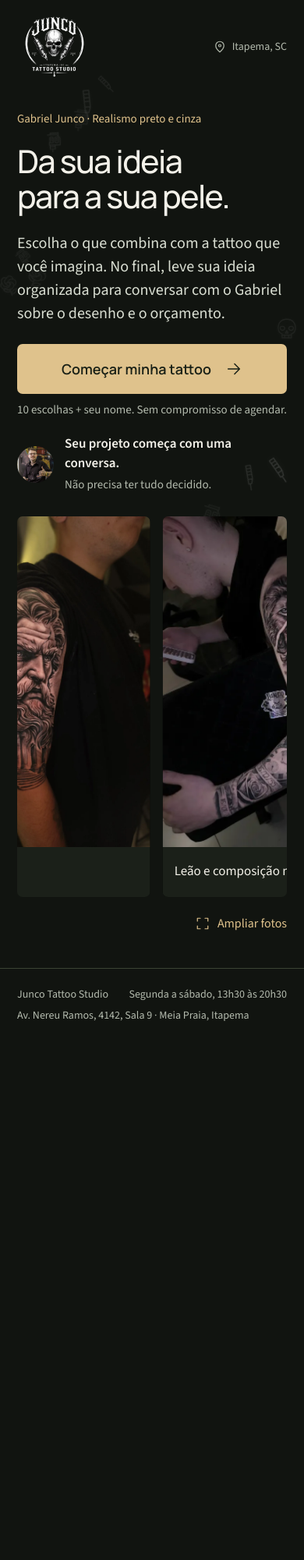
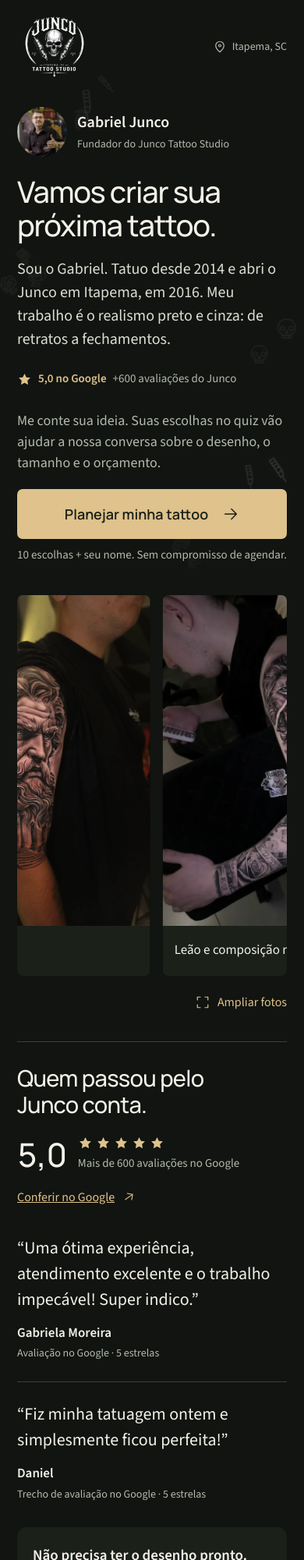
Before and after one commit to marinho-dev-spec/quizjuncotattoo, a website: page public/quiz/index.html in a window 390 px wide. Shown: the top 2000 px of the page at 78% size. Before the commit the page ends 1336 px from the top, so only its background shows below. Drawn offline with Linux system fonts and the light colour scheme.

Commit message:
Apresenta Gabriel e inclui avaliações reais do Google na abertura

```diff
--- a/docs/validacao-quiz-local.json
+++ b/docs/validacao-quiz-local.json
@@ -1,5 +1,5 @@
 {
-  "date": "2026-09-08T03:32:07.547Z",
+  "date": "2026-09-08T13:16:43.228Z",
   "viewports": [
     {
       "width": 320,
--- a/docs/validacao-quiz-motion.json
+++ b/docs/validacao-quiz-motion.json
@@ -1,5 +1,5 @@
 {
-  "date": "2026-09-08T03:32:29.614Z",
+  "date": "2026-09-08T13:17:05.097Z",
   "checks": [
     {
       "width": 390,
--- a/public/quiz/index.html
+++ b/public/quiz/index.html
@@ -5,7 +5,7 @@
   <meta name="viewport" content="width=device-width, initial-scale=1, viewport-fit=cover">
   <meta name="theme-color" content="#101311">
   <meta name="robots" content="noindex, nofollow">
-  <meta name="description" content="Conte sua ideia de tatuagem e prepare uma mensagem para conversar com Gabriel Junco, em Itapema.">
+  <meta name="description" content="Conheça Gabriel Junco, tatuador de realismo preto e cinza em Itapema. Conte sua ideia no quiz e prepare sua conversa sobre a próxima tatuagem.">
   <title>Sua próxima tatuagem começa aqui | Gabriel Junco</title>
   <link rel="icon" href="/junco-mark-192.png" type="image/png">
   <link rel="preload" href="/quiz/fonts/manrope-latin.woff2" as="font" type="font/woff2" crossorigin>
@@ -23,6 +23,7 @@
     <symbol id="rain-needle" viewBox="0 0 40 40"><path d="m12 7 6-3 9 18-6 3-9-18ZM14 11l6-3m-4 7 6-3m-4 7 6-3m-3 9 3 6 4-2-1-7m-1 8 4 8"/></symbol>
     <symbol id="arrow" viewBox="0 0 24 24"><path d="M4 12h15M13 5l7 7-7 7"/></symbol>
     <symbol id="check" viewBox="0 0 24 24"><path d="m5 12 4 4L19 6"/></symbol>
+    <symbol id="review-star" viewBox="0 0 24 24"><path d="m12 2.5 2.9 5.9 6.5.9-4.7 4.6 1.1 6.5-5.8-3.1-5.8 3.1 1.1-6.5L2.6 9.3l6.5-.9L12 2.5Z"/></symbol>
     <symbol id="pin" viewBox="0 0 24 24"><path d="M19 10c0 5-7 11-7 11S5 15 5 10a7 7 0 1 1 14 0Z"/><circle cx="12" cy="10" r="2"/></symbol>
     <symbol id="whatsapp" viewBox="0 0 24 24"><path d="m3 21 1.4-5A9 9 0 1 1 8 20l-5 1Z"/><path d="M8 7c-1 4 2 7 6 9l2-2-3-2-1 1c-1.5-.8-2.2-1.6-2.7-3L11 9 9 6 8 7Z"/></symbol>
     <symbol id="spark" viewBox="0 0 24 24"><path d="m12 3 2.5 6.5L21 12l-6.5 2.5L12 21l-2.5-6.5L3 12l6.5-2.5L12 3Z"/></symbol>
@@ -47,9 +48,10 @@
   <main id="conteudo">
     <section class="intro" id="intro" aria-labelledby="intro-title">
       <div class="intro-copy">
-        <p class="intro-context">Gabriel Junco · Realismo preto e cinza</p>
-        <h1 id="intro-title">Da sua ideia<br>para a sua pele.</h1>
-        <p class="intro-lead">Escolha o que combina com a tattoo que você imagina. No final, leve sua ideia organizada para conversar com o Gabriel sobre o desenho e o orçamento.</p>
+        <div class="artist-signature"><img src="/imagens-junco/gabriel-junco.jpg" width="76" height="76" alt="Gabriel Junco"><div><strong>Gabriel Junco</strong><span>Fundador do Junco Tattoo Studio</span></div></div>
+        <h1 id="intro-title">Vamos criar sua<br>próxima tattoo.</h1>
+        <p class="intro-lead">Sou o Gabriel. Tatuo desde 2014 e abri o Junco em Itapema, em 2016. Meu trabalho é o realismo preto e cinza: de retratos a fechamentos.</p>
+        <a class="intro-rating" href="#google-reviews" aria-label="Junco Tattoo Studio: nota 5,0 no Google, com mais de 600 avaliações. Ler depoimentos."><svg class="review-star" aria-hidden="true"><use href="#review-star"/></svg><strong>5,0 no Google</strong><span>+600 avaliações do Junco</span></a>
       </div>
       <div class="project-gallery" role="region" aria-roledescription="carrossel" aria-label="Projetos de Gabriel Junco">
         <div id="project-viewport" class="project-viewport" tabindex="0" role="group" aria-label="Fotos dos trabalhos de Gabriel Junco">
@@ -65,10 +67,22 @@
         <button id="gallery-open" class="text-button gallery-open" type="button"><svg class="icon" aria-hidden="true"><use href="#expand"/></svg>Ampliar fotos</button>
       </div>
       <div class="intro-actions">
-        <button class="button button-primary start-button" type="button" data-start>Começar minha tattoo<svg class="icon" aria-hidden="true"><use href="#arrow"/></svg></button>
+        <p class="intro-invitation">Me conte sua ideia. Suas escolhas no quiz vão ajudar a nossa conversa sobre o desenho, o tamanho e o orçamento.</p>
+        <button class="button button-primary start-button" type="button" data-start>Planejar minha tattoo<svg class="icon" aria-hidden="true"><use href="#arrow"/></svg></button>
         <p class="cta-note">10 escolhas + seu nome. Sem compromisso de agendar.</p>
-        <div class="artist-signature"><img src="/imagens-junco/gabriel-junco.jpg" width="56" height="56" alt="Gabriel Junco"><div><strong>Seu projeto começa com uma conversa.</strong><span>Não precisa ter tudo decidido.</span></div></div>
       </div>
+      <section class="intro-reviews" id="google-reviews" aria-labelledby="reviews-title">
+        <div class="reviews-introduction">
+          <h2 id="reviews-title">Quem passou pelo Junco conta.</h2>
+          <div class="review-rating"><strong>5,0</strong><div><span class="review-stars" role="img" aria-label="5 de 5 estrelas"><svg class="review-star" aria-hidden="true"><use href="#review-star"/></svg><svg class="review-star" aria-hidden="true"><use href="#review-star"/></svg><svg class="review-star" aria-hidden="true"><use href="#review-star"/></svg><svg class="review-star" aria-hidden="true"><use href="#review-star"/></svg><svg class="review-star" aria-hidden="true"><use href="#review-star"/></svg></span><span>Mais de 600 avaliações no Google</span></div></div>
+          <a class="text-button google-reviews-link" href="https://www.google.com/maps/search/Junco+Tattoo+Itapema" target="_blank" rel="noopener noreferrer">Conferir no Google<svg class="icon" aria-hidden="true"><use href="#arrow"/></svg></a>
+        </div>
+        <div class="reviews-quotes">
+          <figure class="review-quote"><blockquote><p>“Uma ótima experiência, atendimento excelente e o trabalho impecável! Super indico.”</p></blockquote><figcaption><strong>Gabriela Moreira</strong><span>Avaliação no Google · 5 estrelas</span></figcaption></figure>
+          <figure class="review-quote"><blockquote><p>“Fiz minha tatuagem ontem e simplesmente ficou perfeita!”</p></blockquote><figcaption><strong>Daniel</strong><span>Trecho de avaliação no Google · 5 estrelas</span></figcaption></figure>
+        </div>
+        <div class="reviews-next"><p><strong>Não precisa ter o desenho pronto.</strong><span>Escolha o que já sabe. O resto a gente conversa.</span></p><button class="button button-primary" type="button" data-start>Planejar minha tattoo<svg class="icon" aria-hidden="true"><use href="#arrow"/></svg></button></div>
+      </section>
     </section>
 
     <section class="quiz" id="quiz" aria-labelledby="question-title" hidden>
--- a/public/quiz/quiz.css
+++ b/public/quiz/quiz.css
@@ -52,19 +52,42 @@ main{max-width:1340px;margin:auto;padding:0 48px}
 .text-button:hover{text-decoration:underline;text-underline-offset:5px}
 
 /* Photography leads the introduction; controls never cover the tattoo itself. */
-.intro{display:grid;grid-template-columns:1.05fr 1fr;grid-template-areas:'copy gallery' 'actions gallery';gap:0 68px;padding:24px 0 55px}
-.intro-copy{grid-area:copy;align-self:end;padding:20px 0 30px}
-.intro-context{color:var(--gold);font-size:17px;margin-bottom:24px}
-.intro h1{font-size:clamp(46px,5.3vw,76px);line-height:1.09;letter-spacing:-2.3px}
-.intro-lead{font-size:23px;line-height:1.5;max-width:490px;margin-top:28px;color:#dadfd3}
+.intro{display:grid;grid-template-columns:1.05fr 1fr;grid-template-areas:'copy gallery' 'actions gallery' 'reviews reviews';gap:0 68px;padding:24px 0 55px}
+.intro-copy{grid-area:copy;align-self:end;padding:12px 0 20px}
+.intro h1{font-size:clamp(46px,4.4vw,64px);line-height:1.1;letter-spacing:-1.8px}
+.intro-lead{font-size:22px;line-height:1.5;max-width:530px;margin-top:24px;color:#dadfd3}
 .intro-actions{grid-area:actions;align-self:start}
+.intro-invitation{font-size:19px;line-height:1.5;color:var(--muted);max-width:470px;margin-bottom:22px}
+.intro-rating{display:flex;align-items:center;flex-wrap:wrap;gap:6px 9px;min-height:44px;width:fit-content;max-width:100%;margin-top:17px;font-size:16px;text-decoration:none}
+.intro-rating strong{font-weight:600;color:var(--gold)}
+.intro-rating>span{color:var(--muted)}
+.intro-rating:hover strong{text-decoration:underline;text-underline-offset:4px}
+.review-star{width:19px;height:19px;flex:0 0 19px;fill:currentColor;color:var(--gold)}
 .start-button{width:100%;max-width:400px}
 .cta-note{color:var(--muted);font-size:16px;margin:11px 0 29px;max-width:400px}
-.artist-signature{display:flex;align-items:center;gap:14px}
+.artist-signature{display:flex;align-items:center;gap:15px;margin-bottom:25px}
 .artist-signature img,.aside-artist img,.message-header img{border-radius:50%;object-fit:cover;object-position:50% 24%;flex-shrink:0}
-.artist-signature img{width:54px;height:54px}
-.artist-signature strong{display:block;font-size:18px;font-weight:600}
+.artist-signature img{width:76px;height:76px}
+.artist-signature strong{display:block;font-size:21px;font-weight:600}
 .artist-signature span{display:block;color:var(--muted);font-size:16px;margin-top:3px}
+.intro-reviews{grid-area:reviews;display:grid;grid-template-columns:.9fr 1.6fr;gap:30px 50px;margin-top:44px;padding-top:38px;border-top:1px solid var(--line);scroll-margin-top:24px}
+.reviews-introduction h2{font-size:32px;line-height:1.2;letter-spacing:-.7px;max-width:360px}
+.review-rating{display:flex;align-items:center;gap:14px;margin-top:22px}
+.review-rating>strong{font:500 42px/1 var(--heading);color:var(--paper);font-variant-numeric:tabular-nums}
+.review-rating>div>span:last-child{display:block;margin-top:6px;font-size:15px;color:var(--muted)}
+.review-stars{display:flex;gap:4px}
+.google-reviews-link{font-size:16px;margin-top:9px}
+.google-reviews-link>.icon{width:17px;height:17px;flex-basis:17px;transform:rotate(-35deg)}
+.reviews-quotes{display:grid;grid-template-columns:1fr 1fr;gap:32px;align-items:start}
+.review-quote{margin:0;min-width:0}
+.review-quote blockquote{margin:0;font-size:23px;line-height:1.5;color:var(--paper)}
+.review-quote figcaption{margin-top:21px;font-size:17px}
+.review-quote figcaption strong{display:block;font-weight:600}
+.review-quote figcaption span{display:block;margin-top:3px;font-size:14px;color:var(--muted)}
+.reviews-next{grid-column:1/-1;display:flex;align-items:center;justify-content:space-between;gap:24px;margin-top:4px;padding:26px 30px;background:var(--surface);border-radius:12px}
+.reviews-next p strong{display:block;font-size:21px;font-weight:600}
+.reviews-next p span{display:block;margin-top:4px;font-size:18px;color:var(--muted)}
+.reviews-next .button{flex-shrink:0}
 .project-gallery{grid-area:gallery;min-width:0;align-self:center;container-type:inline-size}
 .project-viewport{overflow:hidden;max-width:100%;border-radius:7px}
 .project-viewport:focus-visible{outline:2px solid var(--gold);outline-offset:4px}
@@ -196,20 +219,36 @@ body[data-screen=quiz] .quiz-footer{display:none}
 @media(max-width:820px){
   .quiz{grid-template-columns:235px minmax(0,1fr);gap:25px}
   #question-title{font-size:36px}.choice-face{padding-left:13px}
-  .intro h1{font-size:46px}.intro-context{font-size:16px}
+  .intro h1{font-size:46px}
+  .intro-reviews{grid-template-columns:1fr;gap:28px}
+  .reviews-introduction h2{max-width:none}
+  .reviews-next{align-items:flex-start;padding:24px}
+  .reviews-next p strong{font-size:19px}
+  .reviews-next p span{font-size:17px}
 }
 @media(max-width:760px){
   html{scrollbar-gutter:auto}
   .topbar{padding:12px 22px}.brand img{width:96px;height:96px}
   .tattoo-particle:nth-child(n+19){display:none}
   .location{font-size:14px}main{padding:0 22px}
-  .intro{grid-template-columns:1fr;grid-template-areas:'copy' 'actions' 'gallery';gap:0;padding:5px 0 35px}
-  .intro-copy{padding:17px 0 24px}.intro-context{font-size:15px;margin-bottom:19px}
-  .intro h1{font-size:clamp(41px,10vw,60px);line-height:1.12;letter-spacing:-1.5px}
-  .intro-lead{font-size:20px;line-height:1.5;margin-top:22px;max-width:560px}
-  .intro-actions{padding-bottom:29px}.start-button{max-width:100%;font-size:18px}
+  .intro{grid-template-columns:1fr;grid-template-areas:'copy' 'actions' 'gallery' 'reviews';gap:0;padding:5px 0 35px}
+  .intro-copy{padding:12px 0 18px}
+  .intro h1{font-size:clamp(38px,9.7vw,54px);line-height:1.12;letter-spacing:-1.2px}
+  .intro-lead{font-size:20px;line-height:1.5;margin-top:21px;max-width:560px}
+  .intro-actions{padding-bottom:20px}.start-button{max-width:100%;font-size:18px}
+  .intro-invitation{font-size:18px;margin-bottom:20px}
+  .intro-rating{font-size:15px;gap:5px 8px;margin-top:14px}
   .cta-note{font-size:15px;margin:10px 0 19px;max-width:none}
-  .artist-signature img{width:47px;height:47px}.artist-signature strong{font-size:17px}.artist-signature span{font-size:15px}
+  .artist-signature{margin-bottom:23px;gap:13px}
+  .artist-signature img{width:64px;height:64px}.artist-signature strong{font-size:20px}.artist-signature span{font-size:14px}
+  .intro-reviews{margin-top:28px;padding-top:29px;gap:27px}
+  .reviews-introduction h2{font-size:29px;max-width:320px}
+  .reviews-quotes{grid-template-columns:1fr;gap:25px}
+  .review-quote+.review-quote{padding-top:25px;border-top:1px solid var(--line)}
+  .review-quote blockquote{font-size:22px}
+  .review-quote figcaption{margin-top:14px}
+  .reviews-next{flex-direction:column;gap:19px;padding:23px 20px}
+  .reviews-next .button{width:100%;font-size:17px;padding-left:14px;padding-right:14px}
   .quiz{display:block;padding:3px 0 32px;min-height:0}
   .quiz-aside{display:none}.quiz-body{max-width:none}
   .quiz-progress-header{font-size:15px}.back-button{font-size:18px}progress{margin:8px 0 25px}
@@ -247,7 +286,7 @@ body[data-screen=quiz] .quiz-footer{display:none}
 }
 @media(max-width:370px){
   .topbar,main,.quiz-footer{padding-left:17px;padding-right:17px}
-  .location .icon{display:none}.intro h1{font-size:39px}.intro-context{font-size:14px}
+  .location .icon{display:none}.intro h1{font-size:35px}
   .intro-lead{font-size:19px}
   #question-title{font-size:32px}.question-help{font-size:18px}
   .choice-face{padding-left:12px;padding-right:31px}.choice strong{font-size:17px}
--- a/scripts/verify-meta-pixel.cjs
+++ b/scripts/verify-meta-pixel.cjs
@@ -56,7 +56,7 @@ const mime = { '.html': 'text/html', '.css': 'text/css', '.js': 'text/javascript
       const calls = async eventName => page.evaluate(name => window.__metaCalls.filter(call => call[0] === 'trackSingle' && call[2] === name), eventName);
       assert.equal((await calls('PageView')).length, 1);
       assert.equal((await calls('Contact')).length, 0);
-      await page.locator('[data-start]').click();
+      await page.locator('[data-start]').first().click();
       for (let step = 0; step < 10; step++) {
         await page.locator('input[type=radio]').first().check();
         await page.locator('#next').click();
--- a/scripts/verify-quiz-motion.cjs
+++ b/scripts/verify-quiz-motion.cjs
@@ -76,7 +76,7 @@ fs.mkdirSync('docs', { recursive: true });
       await page.locator('.project-photo').first().click({ force: true });
       assert.equal(await page.locator('#dialog-count').innerText(), '1 / 6', 'tap on an actual project opens that photo');
       await page.locator('#dialog-close').click();
-      await page.locator('[data-start]').click();
+      await page.locator('[data-start]').first().click();
       assert.equal(await page.locator('#quiz').isVisible(), true);
       assert.equal(await page.locator('#studio-atmosphere').getAttribute('data-paused'), 'false');
       await page.waitForTimeout(450);
```
Also changed, not shown: docs/fontes-apresentacao-avaliacoes.md (added, +22 -0 lines), scripts/verify-quiz.cjs (+4 -4 lines).
